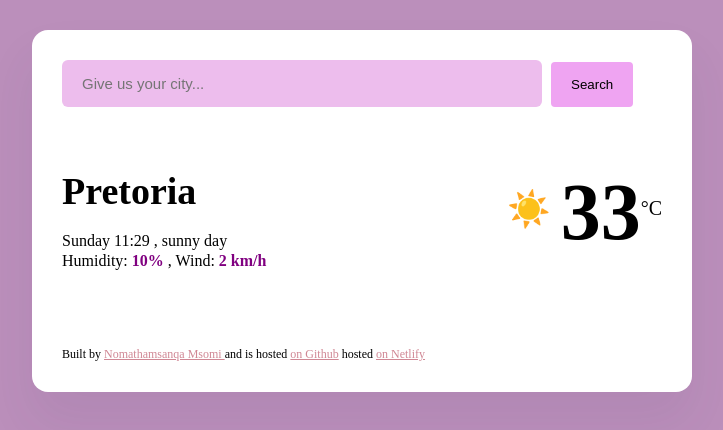
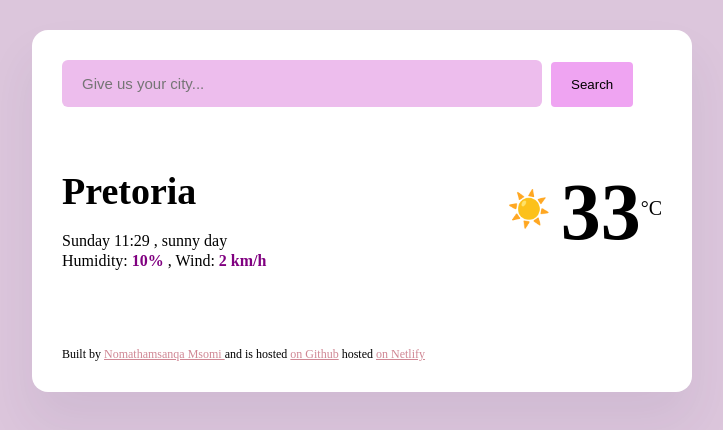
Before and after one commit to Thamia-99/Weather-Application-w7, a plain HTML site: page index.html in a window 1280 px wide. Shown: the whole page, without its empty margins (278-1001 px from the left). Drawn offline with Linux system fonts and the light colour scheme.

Commit message:
changed body background color

```diff
--- a/src/index.css
+++ b/src/index.css
@@ -1,5 +1,5 @@
 body {
-  background-color: rgb(187, 143, 187);
+  background-color: rgb(220, 198, 220);
 }
 
 a {
```
